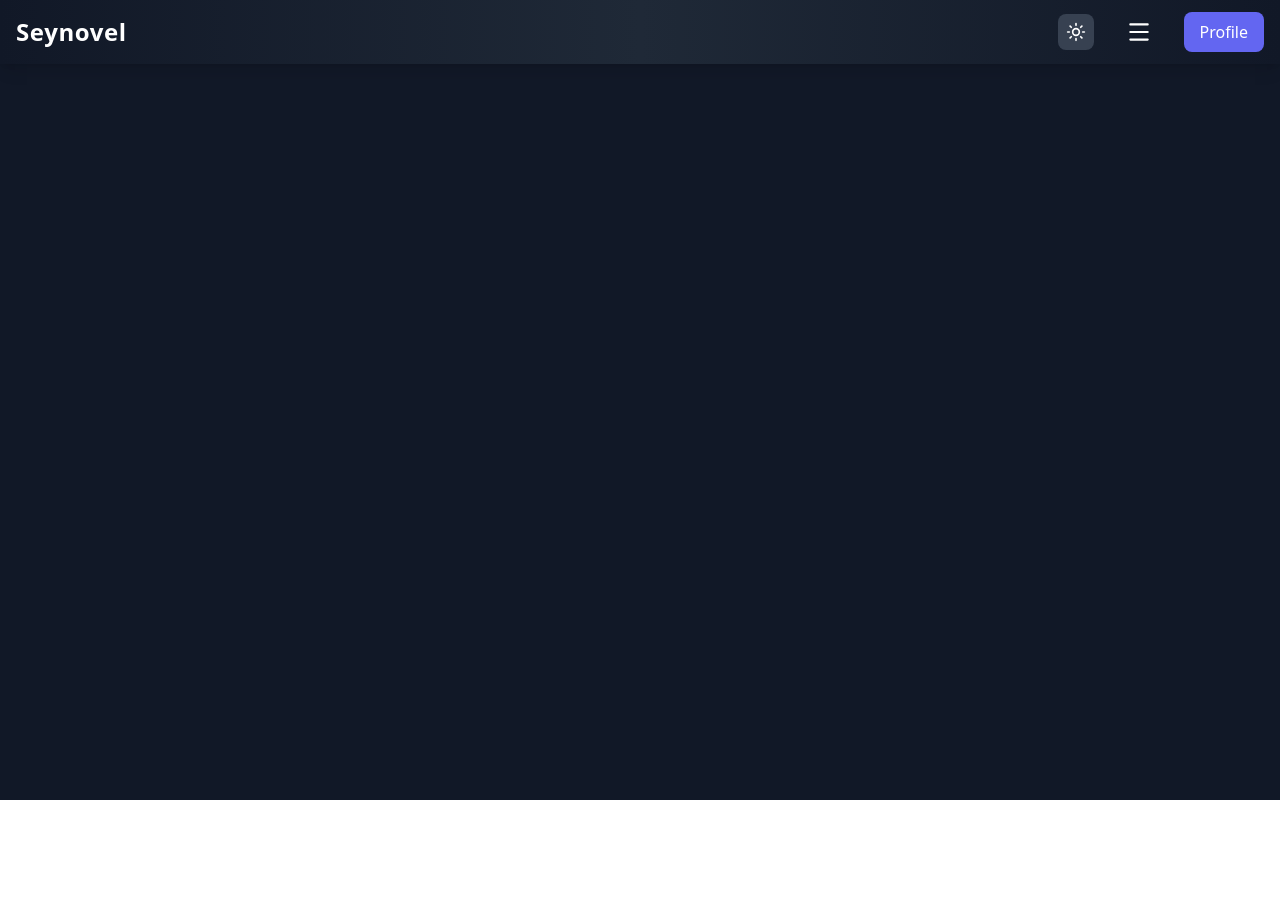
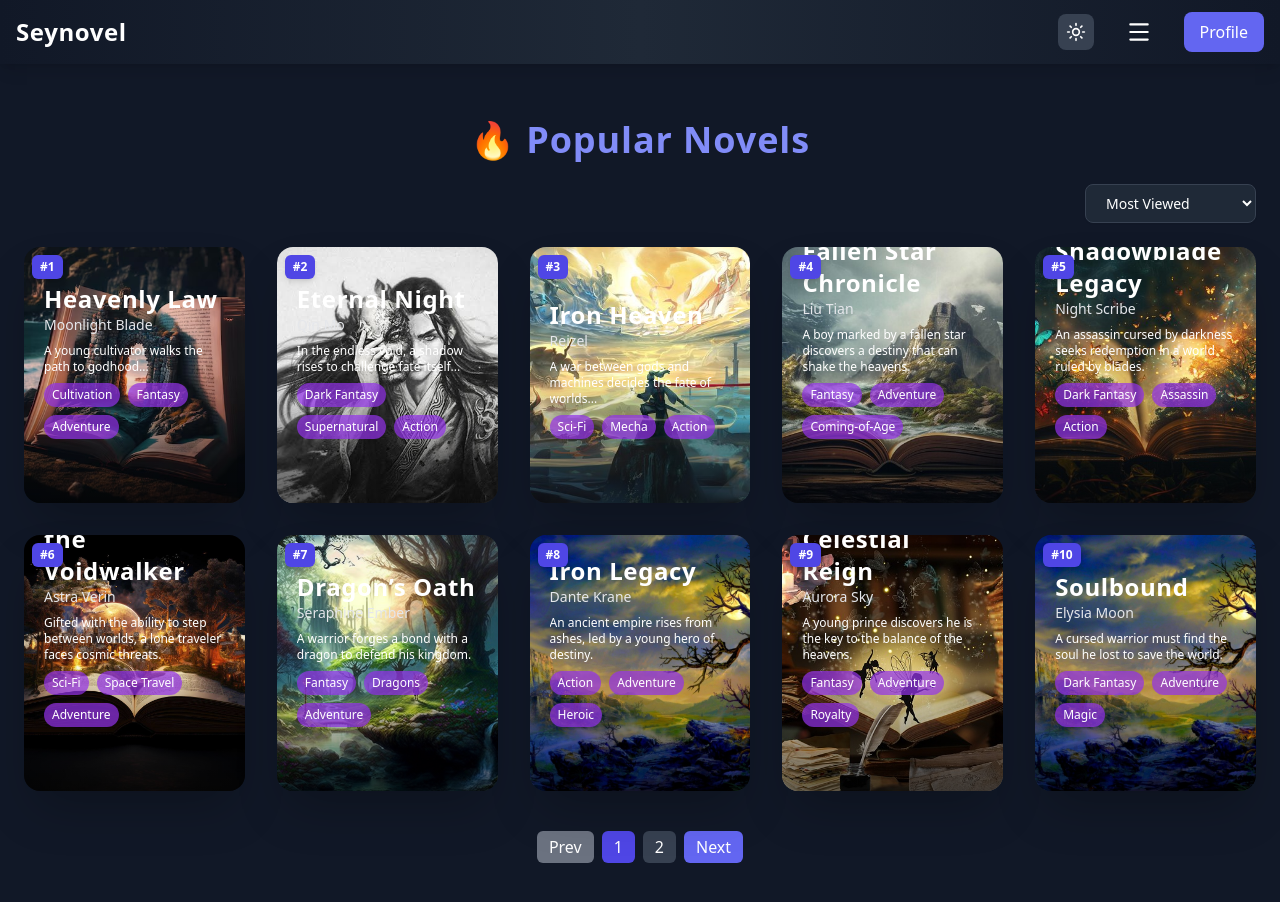
Before and after one commit to Rangsey0/novel-reading-website, a React (Create React App) app: page /popular in a window 1280 px wide. Before the commit this address had no page. Before the commit the page ends 800 px from the top, so only its background shows below. Built offline with nearby package versions, Linux system fonts and the light colour scheme.

Commit message:
add popular page

```diff
--- a/public/data/novels.json
+++ b/public/data/novels.json
@@ -6,6 +6,10 @@
     "genre": ["Cultivation", "Fantasy", "Adventure"],
     "description": "A young cultivator walks the path to godhood...",
     "cover": "/covers/heavenly-law.jpg",
+    "isPopular": true,
+    "views": 125000,
+    "rating": 4.9,
+    "updatedAt": "2025-02-01",
     "chapters": [
       {
         "id": 1,
@@ -26,6 +30,10 @@
     "genre": ["Dark Fantasy", "Supernatural", "Action"],
     "description": "In the endless void, a shadow rises to challenge fate itself...",
     "cover": "/covers/eternal-night.jpg",
+    "isPopular": true,
+    "views": 98000,
+    "rating": 4.7,
+    "updatedAt": "2025-01-25",
     "chapters": [
       {
         "id": 1,
@@ -46,6 +54,10 @@
     "genre": ["Sci-Fi", "Mecha", "Action"],
     "description": "A war between gods and machines decides the fate of worlds...",
     "cover": "/covers/iron-heaven.jpg",
+    "isPopular": true,
+    "views": 86000,
+    "rating": 4.8,
+    "updatedAt": "2025-02-10",
     "chapters": [
       {
         "id": 1,
@@ -66,6 +78,10 @@
     "genre": ["Fantasy", "Adventure", "Coming-of-Age"],
     "description": "A boy marked by a fallen star discovers a destiny that can shake the heavens.",
     "cover": "/covers/fallen-star.jpg",
+    "isPopular": true,
+    "views": 72000,
+    "rating": 4.6,
+    "updatedAt": "2025-01-18",
     "chapters": [
       {
         "id": 1,
@@ -86,6 +102,10 @@
     "genre": ["Dark Fantasy", "Assassin", "Action"],
     "description": "An assassin cursed by darkness seeks redemption in a world ruled by blades.",
     "cover": "/covers/shadowblade.jpg",
+    "isPopular": true,
+    "views": 65000,
+    "rating": 4.5,
+    "updatedAt": "2025-02-05",
     "chapters": [
       {
         "id": 1,
@@ -106,6 +126,10 @@
     "genre": ["Sci-Fi", "Space Travel", "Adventure"],
     "description": "Gifted with the ability to step between worlds, a lone traveler faces cosmic threats.",
     "cover": "/covers/voidwalker.jpg",
+    "isPopular": true,
+    "views": 58000,
+    "rating": 4.4,
+    "updatedAt": "2025-01-30",
     "chapters": [
       {
         "id": 1,
@@ -126,6 +150,10 @@
     "genre": ["Fantasy", "Adventure", "Royalty"],
     "description": "A young prince discovers he is the key to the balance of the heavens.",
     "cover": "/covers/celestial-reign.jpg",
+    "isPopular": true,
+    "views": 49000,
+    "rating": 4.6,
+    "updatedAt": "2025-02-08",
     "chapters": [
       {
         "id": 1,
@@ -146,6 +174,10 @@
     "genre": ["Mystery", "Supernatural", "Academy"],
     "description": "A hidden academy trains assassins in a world of shadows and intrigue.",
     "cover": "/covers/nightshade-academy.jpg",
+    "isPopular": true,
+    "views": 45000,
+    "rating": 4.3,
+    "updatedAt": "2025-01-22",
     "chapters": [
       {
         "id": 1,
@@ -166,6 +198,10 @@
     "genre": ["Time Travel", "Fantasy", "Adventure"],
     "description": "A traveler navigates the echoes of the past to change the fate of the future.",
     "cover": "/covers/echoes-eternity.jpg",
+    "isPopular": true,
+    "views": 39000,
+    "rating": 4.4,
+    "updatedAt": "2025-01-28",
     "chapters": [
       {
         "id": 1,
@@ -186,6 +222,10 @@
     "genre": ["Fantasy", "Dragons", "Adventure"],
     "description": "A warrior forges a bond with a dragon to defend his kingdom.",
     "cover": "/covers/dragons-oath.jpg",
+    "isPopular": true,
+    "views": 52000,
+    "rating": 4.7,
+    "updatedAt": "2025-02-09",
     "chapters": [
       {
         "id": 1,
@@ -206,6 +246,10 @@
     "genre": ["Fantasy", "Adventure"],
     "description": "In forgotten lands, heroes rise to reclaim lost glory.",
     "cover": "/covers/forsaken-realms.jpg",
+    "isPopular": true,
+    "views": 44000,
+    "rating": 4.2,
+    "updatedAt": "2025-01-12",
     "chapters": [
       {
         "id": 1,
@@ -226,6 +270,10 @@
     "genre": ["Dark Fantasy", "Adventure", "Magic"],
     "description": "A cursed warrior must find the soul he lost to save the world.",
     "cover": "/covers/soulbound.jpg",
+    "isPopular": true,
+    "views": 47000,
+    "rating": 4.5,
+    "updatedAt": "2025-02-03",
     "chapters": [
       {
         "id": 1,
@@ -246,6 +294,10 @@
     "genre": ["Action", "Adventure", "Heroic"],
     "description": "An ancient empire rises from ashes, led by a young hero of destiny.",
     "cover": "/covers/iron-legacy.jpg",
+    "isPopular": true,
+    "views": 51000,
+    "rating": 4.6,
+    "updatedAt": "2025-01-20",
     "chapters": [
       {
         "id": 1,
@@ -266,6 +318,10 @@
     "genre": ["Mystery", "Supernatural", "Thriller"],
     "description": "In a city of darkness, a lone detective uncovers supernatural conspiracies.",
     "cover": "/covers/veil-of-shadows.jpg",
+    "isPopular": true,
+    "views": 37000,
+    "rating": 4.3,
+    "updatedAt": "2025-02-06",
     "chapters": [
       {
         "id": 1,
@@ -286,6 +342,10 @@
     "genre": ["Time Travel", "Fantasy", "Magic"],
     "description": "Time itself becomes a weapon in the war for the multiverse.",
     "cover": "/covers/chronomancer-war.jpg",
+    "isPopular": true,
+    "views": 33000,
+    "rating": 4.4,
+    "updatedAt": "2025-01-27",
     "chapters": [
       {
         "id": 1,
@@ -306,6 +366,10 @@
     "genre": ["Fantasy", "Adventure", "Royalty"],
     "description": "A princess fights to unite fractured lands under one banner.",
     "cover": "/covers/shattered-kingdoms.jpg",
+    "isPopular": true,
+    "views": 46000,
+    "rating": 4.5,
+    "updatedAt": "2025-02-07",
     "chapters": [
       {
         "id": 1,
--- a/src/App.js
+++ b/src/App.js
@@ -4,6 +4,7 @@ import Home from "./pages/Home";
 import NovelDetails from "./pages/NovelDetails";
 import Chapter from "./pages/Chapter";
 import AllNovels from "./pages/AllNovels";
+import Popular from "./pages/Popular";
 
 function App() {
   return (
@@ -19,6 +20,7 @@ function App() {
 
             {/* New routes */}
             <Route path="/browse" element={<AllNovels />} />
+            <Route path="/popular" element={<Popular />} />
           </Routes>
         </div>
       </Router>
--- /dev/null
+++ b/src/pages/Popular.jsx
@@ -0,0 +1,145 @@
+import React, { useEffect, useState } from "react";
+import NovelCard from "../components/NovelCard";
+
+function Popular() {
+  const [novels, setNovels] = useState([]);
+  const [sortedNovels, setSortedNovels] = useState([]);
+  const [sortOption, setSortOption] = useState("views");
+  const [currentPage, setCurrentPage] = useState(1);
+
+  const novelsPerPage = 10;
+
+  useEffect(() => {
+    fetch("/data/novels.json")
+      .then((res) => res.json())
+      .then((data) => {
+        const popularList = data.filter((item) => item.isPopular === true);
+        setNovels(popularList);
+        setSortedNovels(popularList);
+      })
+      .catch((err) => console.error("Failed to load novels:", err));
+  }, []);
+
+  useEffect(() => {
+    let sorted = [...novels];
+    switch (sortOption) {
+      case "views":
+        sorted.sort((a, b) => b.views - a.views);
+        break;
+      case "rating":
+        sorted.sort((a, b) => b.rating - a.rating);
+        break;
+      case "az":
+        sorted.sort((a, b) => a.title.localeCompare(b.title));
+        break;
+      case "za":
+        sorted.sort((a, b) => b.title.localeCompare(a.title));
+        break;
+      case "newest":
+        sorted.sort((a, b) => new Date(b.updatedAt) - new Date(a.updatedAt));
+        break;
+      default:
+        break;
+    }
+    setSortedNovels(sorted);
+    setCurrentPage(1);
+  }, [sortOption, novels]);
+
+  const totalPages = Math.ceil(sortedNovels.length / novelsPerPage);
+  const indexOfLast = currentPage * novelsPerPage;
+  const indexOfFirst = indexOfLast - novelsPerPage;
+  const currentPageNovels = sortedNovels.slice(indexOfFirst, indexOfLast);
+
+  return (
+    <div className="container mx-auto px-4 py-10 animate-fade-in">
+      {/* Title */}
+      <h1 className="text-4xl font-extrabold text-center mb-6 tracking-wide text-indigo-600 dark:text-indigo-400">
+        🔥 Popular Novels
+      </h1>
+
+      {/* Sorting Dropdown */}
+      <div className="flex justify-end mb-6">
+        <select
+          value={sortOption}
+          onChange={(e) => setSortOption(e.target.value)}
+          className="px-4 py-2 bg-white dark:bg-gray-800 border border-gray-300 dark:border-gray-700 rounded-lg shadow-sm text-sm cursor-pointer"
+        >
+          <option value="views">Most Viewed</option>
+          <option value="rating">Highest Rating</option>
+          <option value="az">Title: A → Z</option>
+          <option value="za">Title: Z → A</option>
+          <option value="newest">Recently Updated</option>
+        </select>
+      </div>
+
+      {currentPageNovels.length === 0 ? (
+        <p className="text-center text-lg text-gray-500 dark:text-gray-300">
+          No popular novels found.
+        </p>
+      ) : (
+        <>
+          {/* Novel Grid */}
+          <div className="grid grid-cols-2 sm:grid-cols-2 md:grid-cols-3 lg:grid-cols-4 xl:grid-cols-5 gap-8">
+            {currentPageNovels.map((novel, index) => (
+              <div key={novel.id} className="relative">
+                {/* Ranking Badge */}
+                <div className="absolute top-2 left-2 bg-indigo-600 text-white text-xs font-bold px-2 py-1 rounded-md shadow-md z-10">
+                  #{indexOfFirst + index + 1}
+                </div>
+                <NovelCard novel={novel} />
+              </div>
+            ))}
+          </div>
+
+          {/* Pagination Controls */}
+          <div className="flex justify-center items-center mt-10 space-x-2 flex-wrap">
+            {/* Previous */}
+            <button
+              className={`px-3 py-1 rounded-md text-white transition-all ${
+                currentPage === 1
+                  ? "bg-gray-500 cursor-not-allowed"
+                  : "bg-indigo-500 hover:bg-indigo-600"
+              }`}
+              onClick={() => currentPage > 1 && setCurrentPage(currentPage - 1)}
+              disabled={currentPage === 1}
+            >
+              Prev
+            </button>
+
+            {/* Numbered Pages */}
+            {Array.from({ length: totalPages }, (_, i) => (
+              <button
+                key={i + 1}
+                className={`px-3 py-1 rounded-md transition-all ${
+                  currentPage === i + 1
+                    ? "bg-indigo-600 text-white"
+                    : "bg-gray-200 dark:bg-gray-700 text-gray-800 dark:text-white hover:bg-indigo-500 hover:text-white"
+                }`}
+                onClick={() => setCurrentPage(i + 1)}
+              >
+                {i + 1}
+              </button>
+            ))}
+
+            {/* Next */}
+            <button
+              className={`px-3 py-1 rounded-md text-white transition-all ${
+                currentPage === totalPages
+                  ? "bg-gray-500 cursor-not-allowed"
+                  : "bg-indigo-500 hover:bg-indigo-600"
+              }`}
+              onClick={() =>
+                currentPage < totalPages && setCurrentPage(currentPage + 1)
+              }
+              disabled={currentPage === totalPages}
+            >
+              Next
+            </button>
+          </div>
+        </>
+      )}
+    </div>
+  );
+}
+
+export default Popular;
```
